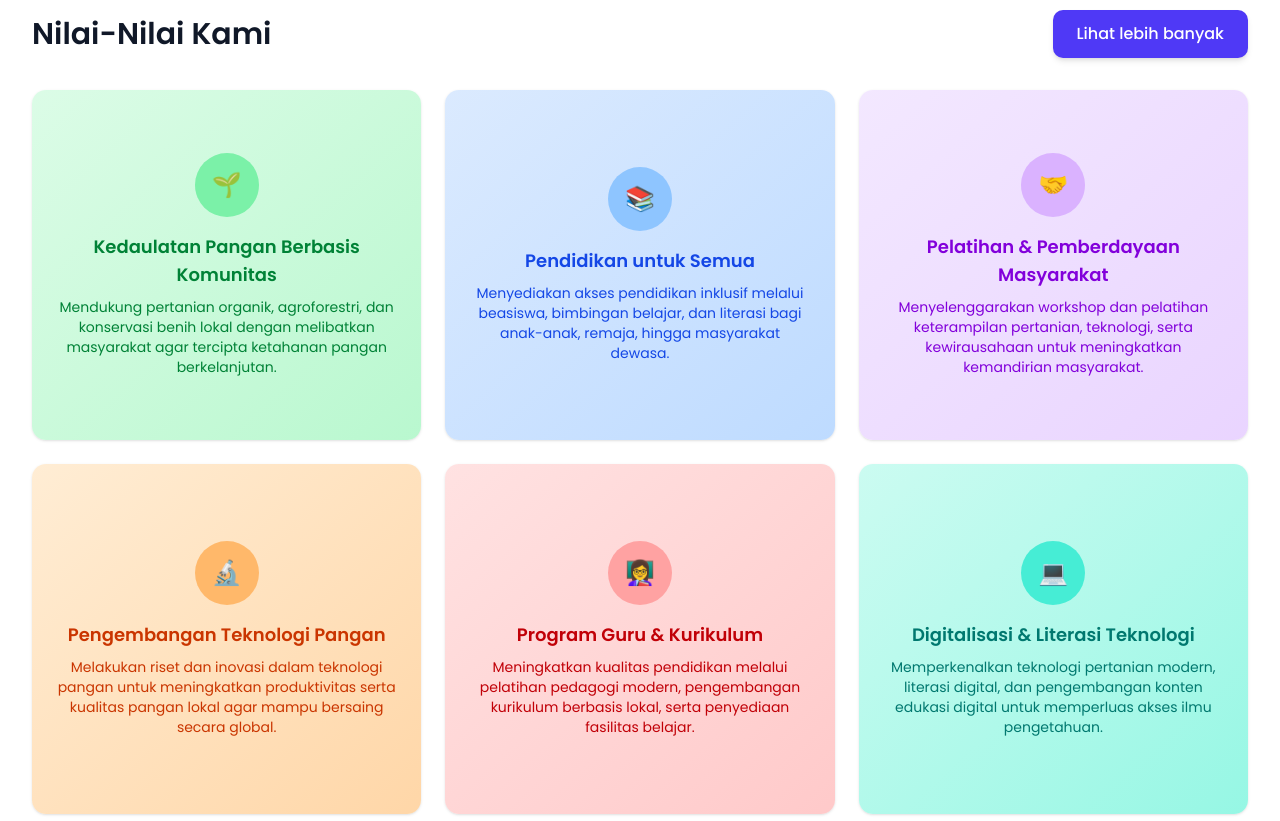
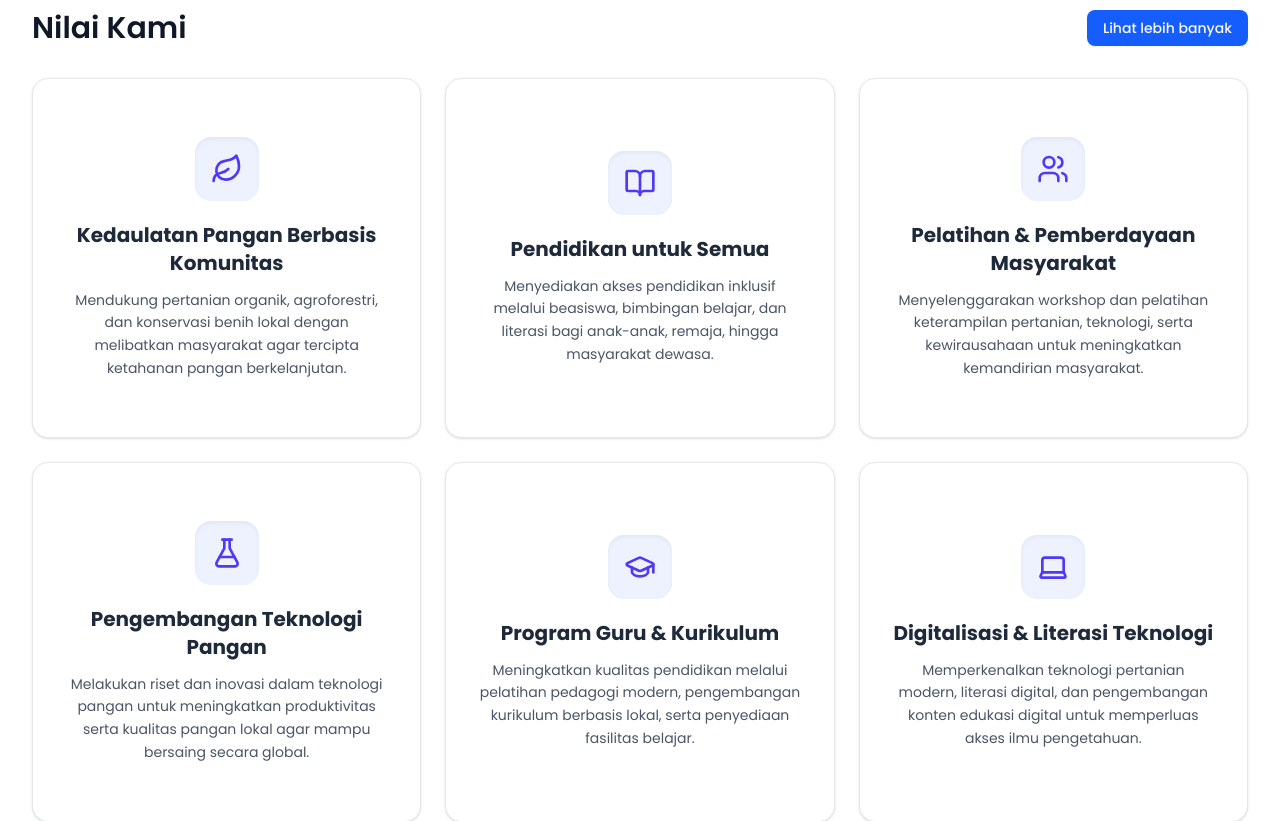
Before and after one commit to SyariefHayat/atma-giri-group, a React (Vite) app in the folder frontend/: page / in a window 1280 px wide. Shown: the part 1080-1901 px from the top of the page. Built offline with nearby package versions, Linux system fonts and the light colour scheme; no server answers.

Commit message:
update frontend: about section ui

```diff
--- /dev/null
+++ b/frontend/src/constants/listValue.js
@@ -0,0 +1,40 @@
+import { BookOpen, FlaskConical, GraduationCap, Laptop, Leaf, Users } from "lucide-react";
+
+export const LIST_VALUE = [
+    {
+        title: "Kedaulatan Pangan Berbasis Komunitas",
+        description:
+            "Mendukung pertanian organik, agroforestri, dan konservasi benih lokal dengan melibatkan masyarakat agar tercipta ketahanan pangan berkelanjutan.",
+        icon: Leaf,
+    },
+    {
+        title: "Pendidikan untuk Semua",
+        description:
+            "Menyediakan akses pendidikan inklusif melalui beasiswa, bimbingan belajar, dan literasi bagi anak-anak, remaja, hingga masyarakat dewasa.",
+        icon: BookOpen,
+    },
+    {
+        title: "Pelatihan & Pemberdayaan Masyarakat",
+        description:
+            "Menyelenggarakan workshop dan pelatihan keterampilan pertanian, teknologi, serta kewirausahaan untuk meningkatkan kemandirian masyarakat.",
+        icon: Users,
+    },
+    {
+        title: "Pengembangan Teknologi Pangan",
+        description:
+            "Melakukan riset dan inovasi dalam teknologi pangan untuk meningkatkan produktivitas serta kualitas pangan lokal agar mampu bersaing secara global.",
+        icon: FlaskConical,
+    },
+    {
+        title: "Program Guru & Kurikulum",
+        description:
+            "Meningkatkan kualitas pendidikan melalui pelatihan pedagogi modern, pengembangan kurikulum berbasis lokal, serta penyediaan fasilitas belajar.",
+        icon: GraduationCap,
+    },
+    {
+        title: "Digitalisasi & Literasi Teknologi",
+        description:
+            "Memperkenalkan teknologi pertanian modern, literasi digital, dan pengembangan konten edukasi digital untuk memperluas akses ilmu pengetahuan.",
+        icon: Laptop,
+    },
+]
--- a/frontend/src/pages/landing/AboutSection.jsx
+++ b/frontend/src/pages/landing/AboutSection.jsx
@@ -1,4 +1,8 @@
 import React from 'react'
+
+import EachUtils from '@/utils/EachUtils';
+import { LIST_VALUE } from '@/constants/listValue';
+import { Button } from '@/components/ui/button';
 
 const AboutSection = () => {
     return (
@@ -14,87 +18,36 @@ const AboutSection = () => {
                 </div>
 
                 <div className="mt-16">
-                    <div className="flex flex-col sm:flex-row items-start sm:items-center justify-between mb-8 gap-4">
+                    <div className="flex items-start sm:items-center justify-between mb-8 gap-4">
                         <h3 className="text-2xl sm:text-3xl font-semibold text-gray-900">
-                            Nilai-Nilai Kami
+                        Nilai Kami
                         </h3>
-                        <button className="bg-indigo-600 hover:bg-indigo-700 transition-colors duration-200 text-white px-6 py-3 rounded-lg font-medium shadow-md hover:shadow-lg">
+                        <Button className="cursor-pointer bg-blue-600 hover:bg-blue-700">
                             Lihat lebih banyak
-                        </button>
+                        </Button>
                     </div>
 
                     <div className="grid grid-cols-1 md:grid-cols-2 lg:grid-cols-3 gap-6">
-                        <div className="group">
-                            <div className="w-full h-[280px] sm:h-[320px] lg:h-[350px] bg-gradient-to-br from-green-100 to-green-200 rounded-xl shadow-sm hover:shadow-md transition-all duration-300 group-hover:scale-[1.02] flex items-center justify-center p-6">
-                                <div className="text-center text-green-700">
-                                    <div className="w-16 h-16 bg-green-300 rounded-full mx-auto mb-4 flex items-center justify-center text-2xl">
-                                        🌱
+                        <EachUtils
+                            of={LIST_VALUE}
+                            render={(item, index) => (
+                                <div key={index} className="group">
+                                    <div className="w-full h-[320px] lg:h-[360px] bg-white border border-gray-200 rounded-2xl shadow-sm hover:shadow-lg transition-all duration-300 group-hover:-translate-y-1 flex items-center justify-center p-8">
+                                        <div className="text-center max-w-sm">
+                                            <div className="w-16 h-16 bg-indigo-50 rounded-2xl mx-auto mb-5 flex items-center justify-center shadow-inner">
+                                                <item.icon className="w-8 h-8 text-indigo-600" />
+                                            </div>
+                                            <h3 className="text-xl font-bold text-gray-800 mb-3">
+                                                {item.title}
+                                            </h3>
+                                            <p className="text-sm text-gray-600 leading-relaxed">
+                                                {item.description}
+                                            </p>
+                                        </div>
                                     </div>
-                                    <p className="text-lg font-semibold mb-2">Kedaulatan Pangan Berbasis Komunitas</p>
-                                    <p className="text-sm">Mendukung pertanian organik, agroforestri, dan konservasi benih lokal dengan melibatkan masyarakat agar tercipta ketahanan pangan berkelanjutan.</p>
                                 </div>
-                            </div>
-                        </div>
-
-                        <div className="group">
-                            <div className="w-full h-[280px] sm:h-[320px] lg:h-[350px] bg-gradient-to-br from-blue-100 to-blue-200 rounded-xl shadow-sm hover:shadow-md transition-all duration-300 group-hover:scale-[1.02] flex items-center justify-center p-6">
-                                <div className="text-center text-blue-700">
-                                    <div className="w-16 h-16 bg-blue-300 rounded-full mx-auto mb-4 flex items-center justify-center text-2xl">
-                                        📚
-                                    </div>
-                                    <p className="text-lg font-semibold mb-2">Pendidikan untuk Semua</p>
-                                    <p className="text-sm">Menyediakan akses pendidikan inklusif melalui beasiswa, bimbingan belajar, dan literasi bagi anak-anak, remaja, hingga masyarakat dewasa.</p>
-                                </div>
-                            </div>
-                        </div>
-
-                        <div className="group">
-                            <div className="w-full h-[280px] sm:h-[320px] lg:h-[350px] bg-gradient-to-br from-purple-100 to-purple-200 rounded-xl shadow-sm hover:shadow-md transition-all duration-300 group-hover:scale-[1.02] flex items-center justify-center p-6">
-                                <div className="text-center text-purple-700">
-                                    <div className="w-16 h-16 bg-purple-300 rounded-full mx-auto mb-4 flex items-center justify-center text-2xl">
-                                        🤝
-                                    </div>
-                                    <p className="text-lg font-semibold mb-2">Pelatihan & Pemberdayaan Masyarakat</p>
-                                    <p className="text-sm">Menyelenggarakan workshop dan pelatihan keterampilan pertanian, teknologi, serta kewirausahaan untuk meningkatkan kemandirian masyarakat.</p>
-                                </div>
-                            </div>
-                        </div>
-
-                        <div className="group">
-                            <div className="w-full h-[280px] sm:h-[320px] lg:h-[350px] bg-gradient-to-br from-orange-100 to-orange-200 rounded-xl shadow-sm hover:shadow-md transition-all duration-300 group-hover:scale-[1.02] flex items-center justify-center p-6">
-                                <div className="text-center text-orange-700">
-                                    <div className="w-16 h-16 bg-orange-300 rounded-full mx-auto mb-4 flex items-center justify-center text-2xl">
-                                        🔬
-                                    </div>
-                                    <p className="text-lg font-semibold mb-2">Pengembangan Teknologi Pangan</p>
-                                    <p className="text-sm">Melakukan riset dan inovasi dalam teknologi pangan untuk meningkatkan produktivitas serta kualitas pangan lokal agar mampu bersaing secara global.</p>
-                                </div>
-                            </div>
-                        </div>
-
-                        <div className="group">
-                            <div className="w-full h-[280px] sm:h-[320px] lg:h-[350px] bg-gradient-to-br from-red-100 to-red-200 rounded-xl shadow-sm hover:shadow-md transition-all duration-300 group-hover:scale-[1.02] flex items-center justify-center p-6">
-                                <div className="text-center text-red-700">
-                                    <div className="w-16 h-16 bg-red-300 rounded-full mx-auto mb-4 flex items-center justify-center text-2xl">
-                                        👩‍🏫
-                                    </div>
-                                    <p className="text-lg font-semibold mb-2">Program Guru & Kurikulum</p>
-                                    <p className="text-sm">Meningkatkan kualitas pendidikan melalui pelatihan pedagogi modern, pengembangan kurikulum berbasis lokal, serta penyediaan fasilitas belajar.</p>
-                                </div>
-                            </div>
-                        </div>
-
-                        <div className="group">
-                            <div className="w-full h-[280px] sm:h-[320px] lg:h-[350px] bg-gradient-to-br from-teal-100 to-teal-200 rounded-xl shadow-sm hover:shadow-md transition-all duration-300 group-hover:scale-[1.02] flex items-center justify-center p-6">
-                                <div className="text-center text-teal-700">
-                                    <div className="w-16 h-16 bg-teal-300 rounded-full mx-auto mb-4 flex items-center justify-center text-2xl">
-                                        💻
-                                    </div>
-                                    <p className="text-lg font-semibold mb-2">Digitalisasi & Literasi Teknologi</p>
-                                    <p className="text-sm">Memperkenalkan teknologi pertanian modern, literasi digital, dan pengembangan konten edukasi digital untuk memperluas akses ilmu pengetahuan.</p>
-                                </div>
-                            </div>
-                        </div>
+                            )}
+                        />
                     </div>
                 </div>
             </div>
```
